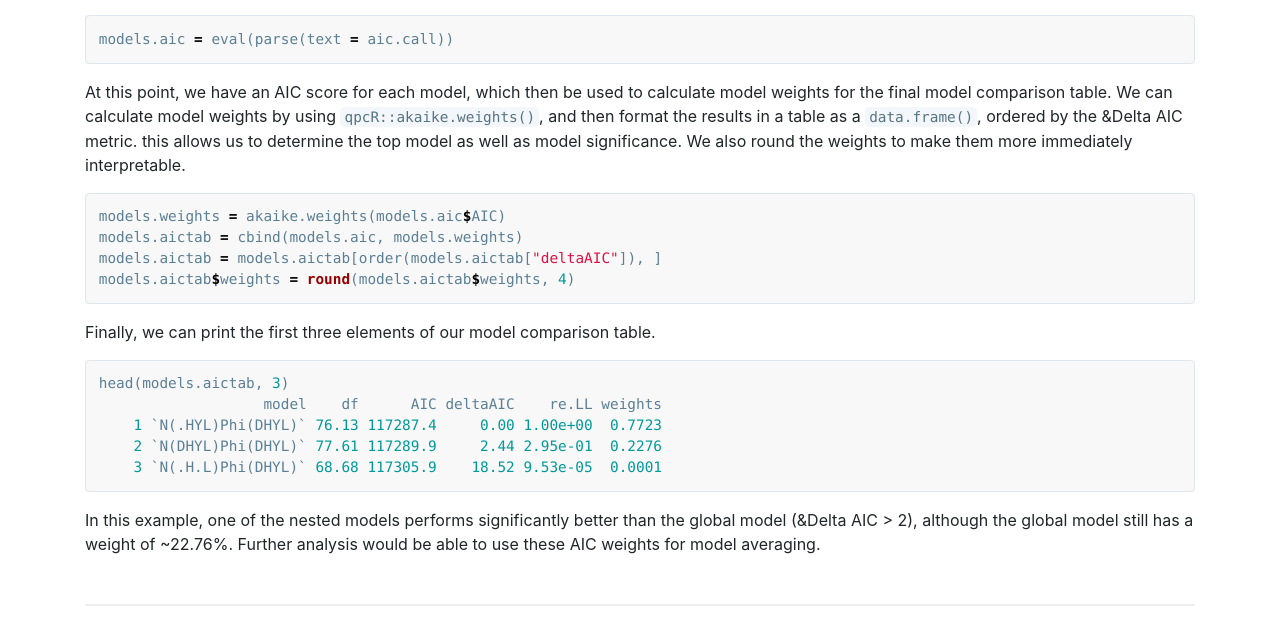
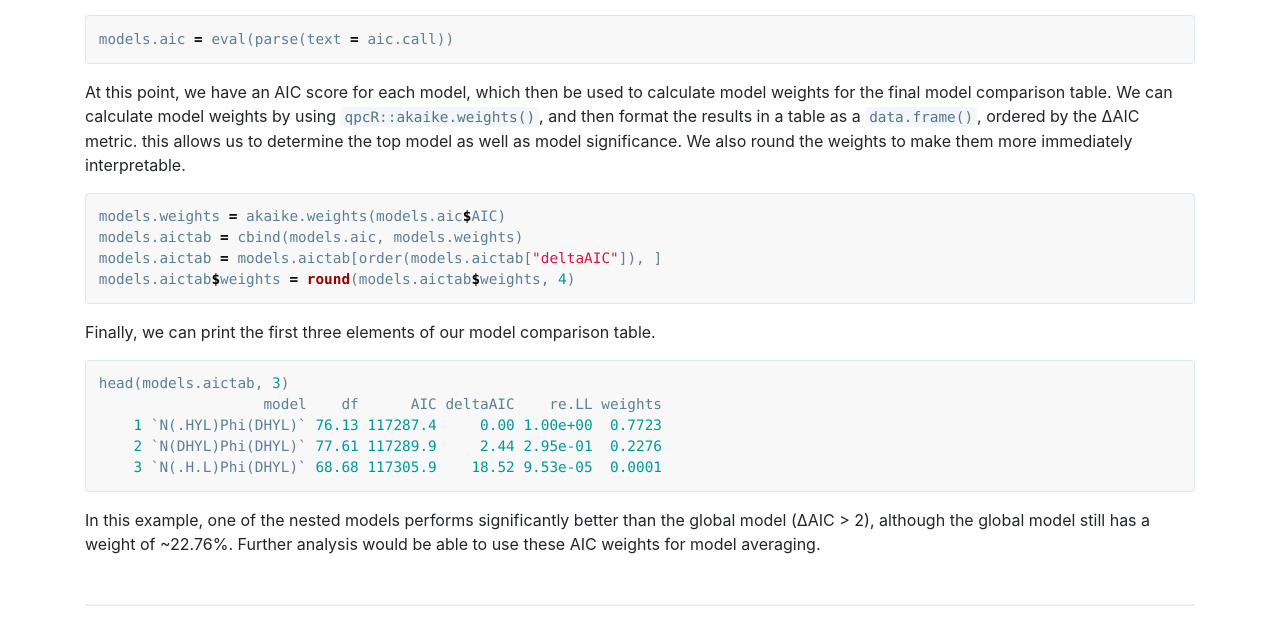
Before and after one commit to chrisyeh96/chrisyeh96.github.io, a Jekyll site: the page built from _posts/2019-05-29-Auto-Nested-Mod.md, in a window 1280 px wide and 900 px high, scrolled down 5214 px. Shown: the part 166-785 px from the top of the window. Built offline with Jekyll 4.4.1, drawn with Linux system fonts in a browser that asks for light colours; nearby versions of some CDN libraries.

Commit message:
Update 2019-05-29-Auto-Nested-Mod.md

````diff
--- a/_posts/2019-05-29-Auto-Nested-Mod.md
+++ b/_posts/2019-05-29-Auto-Nested-Mod.md
@@ -228,7 +228,7 @@ Next, we'll use the `eval()` function to evaluate this character string as an ac
 models.aic = eval(parse(text = aic.call))
 ```
 
-At this point, we have an AIC score for each model, which then be used to calculate model weights for the final model comparison table. We can calculate model weights by using `qpcR::akaike.weights()`, and then format the results in a table as a `data.frame()`, ordered by the &Delta AIC metric. this allows us to determine the top model as well as model significance. We also round the weights to make them more immediately interpretable.
+At this point, we have an AIC score for each model, which then be used to calculate model weights for the final model comparison table. We can calculate model weights by using `qpcR::akaike.weights()`, and then format the results in a table as a `data.frame()`, ordered by the ΔAIC metric. this allows us to determine the top model as well as model significance. We also round the weights to make them more immediately interpretable.
 
 ```r
 models.weights = akaike.weights(models.aic$AIC)
@@ -247,4 +247,4 @@ head(models.aictab, 3)
     3 `N(.H.L)Phi(DHYL)` 68.68 117305.9    18.52 9.53e-05  0.0001
 ```
 
-In this example, one of the nested models performs significantly better than the global model (&Delta AIC > 2), although the global model still has a weight of ~22.76%. Further analysis would be able to use these AIC weights for model averaging.
+In this example, one of the nested models performs significantly better than the global model (ΔAIC > 2), although the global model still has a weight of ~22.76%. Further analysis would be able to use these AIC weights for model averaging.
````
